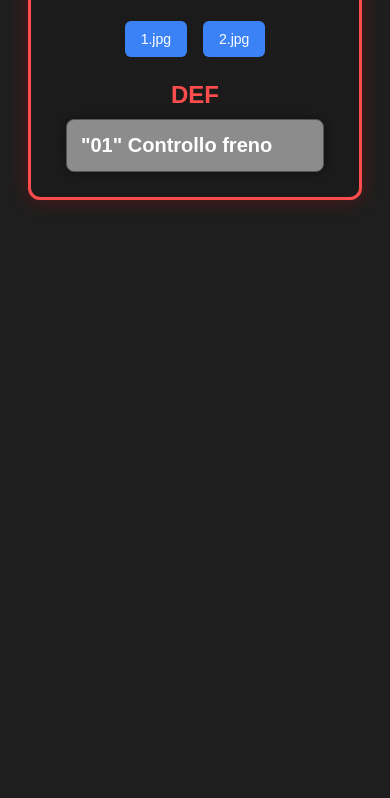
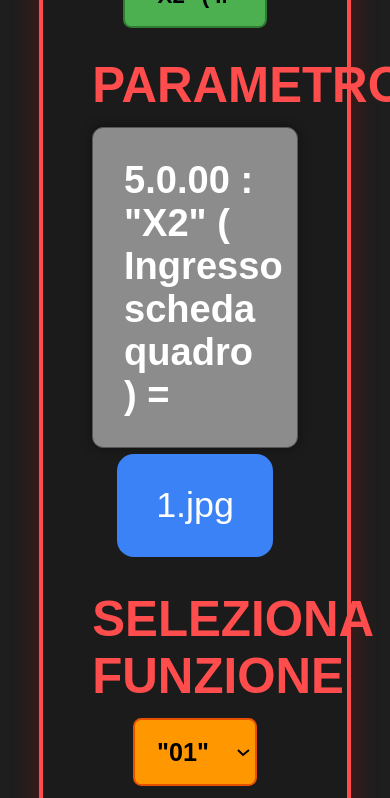
Before and after one commit to balza1979/Beta_IN_OUT, a plain HTML site: page index.html in a window 390 px wide. Shown: the part 749-1547 px from the top of the page. Before the commit the page ends 977 px from the top, so only its background shows below. Drawn offline with Linux system fonts and the light colour scheme.

Commit message:
Update index.html

```diff
--- a/index.html
+++ b/index.html
@@ -154,6 +154,223 @@ h2 {
     border-color: #ff4d4d;
     color: white;
 }
+
+/* ============================================================
+   INIZIO MODIFICA - Modalità APP Avanzata
+   File: /index.html
+   Sezione: <style>
+   Descrizione:
+       - Modalità APP per smartphone e tablet
+       - Attivazione su:
+            * max-width 900px
+            * device-width < 1280px
+            * high DPI (device pixel ratio >= 2)
+       - Zoom 210%
+       - Pulsanti più grandi
+       - Tendine più alte
+       - Testo più leggibile
+   Data: 2026-04-13 21:31
+   ============================================================ */
+
+/* Modalità APP: attiva su telefoni e tablet */
+@media (max-width: 900px),
+       (max-device-width: 1280px),
+       (pointer: coarse),
+       (-webkit-min-device-pixel-ratio: 2) {
+
+    body {
+        zoom: 2.1;   /* 210% */
+    }
+
+    .buttons-row button {
+        font-size: 1.4rem;
+        padding: 18px 26px;
+        border-radius: 10px;
+    }
+
+    select {
+        font-size: 1.4rem;
+        padding: 16px 20px;
+        height: auto;
+    }
+
+    .text-box {
+        font-size: 1.5rem;
+        padding: 20px;
+    }
+
+    h1, h2 {
+        font-size: 2rem;
+        text-align: center;
+    }
+
+    .buttons-row {
+        justify-content: center;
+        gap: 12px;
+    }
+
+    .container, .section {
+        margin-top: 20px;
+        margin-bottom: 20px;
+    }
+}
+
+/* Modalità Desktop (PC) */
+@media (min-width: 901px) and (pointer: fine) {
+    body {
+        zoom: 1;
+    }
+}
+
+/* ============================
+   FINE MODIFICA - Modalità APP Avanzata
+   File: /index.html
+   Data: 2026-04-13 21:31
+   ============================ */
+
+
+
+/* ============================================================
+   INIZIO MODIFICA - Modalità APP Verticale
+   File: /index.html
+   Sezione: <style>
+   Descrizione:
+       - Modalità APP per smartphone in verticale
+       - Font più grandi
+       - Pulsanti più alti
+       - Tendine più leggibili
+       - Margini ridotti per recuperare spazio verticale
+       - Zoom leggero (non 210%)
+   Data: 2026-04-13 22:19
+   ============================================================ */
+
+/* Modalità APP solo in verticale */
+@media (orientation: portrait) and (max-width: 900px) {
+
+    /* Zoom leggero */
+    body {
+        zoom: 1.4;
+    }
+
+    /* Titoli più grandi */
+    h1, h2 {
+        font-size: 2.2rem;
+        text-align: center;
+    }
+
+    /* Pulsanti più grandi e alti */
+    .buttons-row button {
+        font-size: 1.6rem;
+        padding: 22px 28px;
+        border-radius: 12px;
+    }
+
+    /* Tendine più alte e leggibili */
+    select {
+        font-size: 1.6rem;
+        padding: 20px 24px;
+        height: auto;
+    }
+
+    /* Testo più grande nei box */
+    .text-box {
+        font-size: 1.7rem;
+        padding: 22px;
+    }
+
+    /* Centrare i pulsanti */
+    .buttons-row {
+        justify-content: center;
+        gap: 14px;
+    }
+
+    /* Margini ridotti per recuperare spazio verticale */
+    .container, .section {
+        margin-top: 10px;
+        margin-bottom: 10px;
+    }
+}
+
+/* ============================
+   FINE MODIFICA - Modalità APP Verticale
+   File: /index.html
+   Data: 2026-04-13 22:19
+   ============================ */
+
+
+
+
+/* ============================================================
+   INIZIO MODIFICA - Modalità APP Touch
+   File: /index.html
+   Sezione: <style>
+   Descrizione:
+       - Modalità APP attiva su tutti i dispositivi touch
+       - Funziona anche se il telefono simula modalità desktop
+       - Font più grandi
+       - Pulsanti più alti
+       - Tendine più leggibili
+       - Zoom leggero
+   Data: 2026-04-13 22:29
+   ============================================================ */
+
+/* Modalità APP per dispositivi touch (smartphone/tablet) */
+@media (pointer: coarse) {
+
+    /* Zoom leggero */
+    body {
+        zoom: 1.5;
+    }
+
+    /* Titoli più grandi */
+    h1, h2 {
+        font-size: 2.2rem;
+        text-align: center;
+    }
+
+    /* Pulsanti più grandi */
+    .buttons-row button {
+        font-size: 1.6rem;
+        padding: 22px 28px;
+        border-radius: 12px;
+    }
+
+    /* Tendine più alte */
+    select {
+        font-size: 1.6rem;
+        padding: 20px 24px;
+        height: auto;
+    }
+
+    /* Testo più grande nei box */
+    .text-box {
+        font-size: 1.7rem;
+        padding: 22px;
+    }
+
+    /* Centrare i pulsanti */
+    .buttons-row {
+        justify-content: center;
+        gap: 14px;
+    }
+
+    /* Margini ridotti */
+    .container, .section {
+        margin-top: 10px;
+        margin-bottom: 10px;
+    }
+}
+
+/* ============================
+   FINE MODIFICA - Modalità APP Touch
+   File: /index.html
+   Data: 2026-04-13 22:29
+   ============================ */
+
+
+
+
+
 
 </style>
 </head>
```
